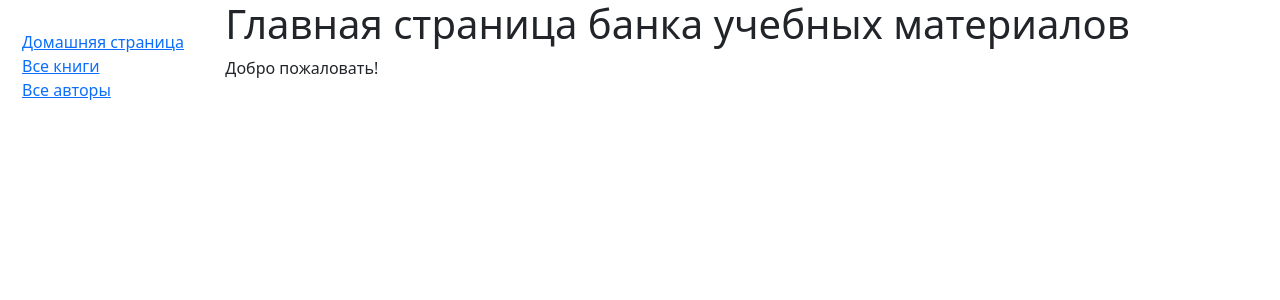
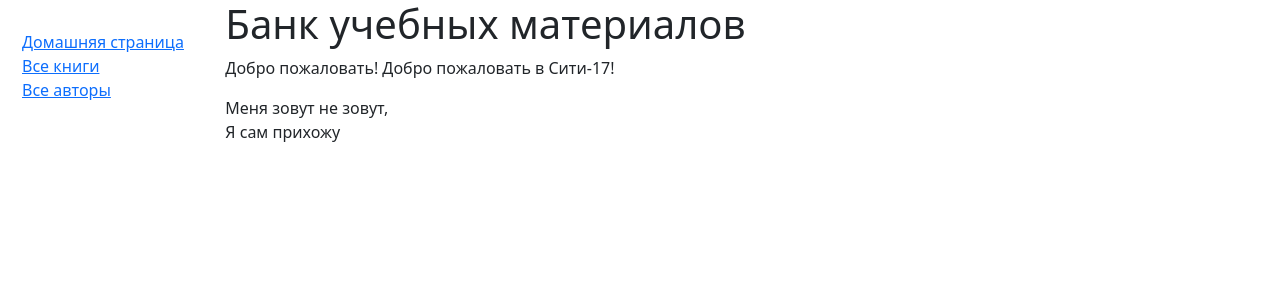
Before and after one commit to aneroid11/EduCatalog, a Django app: page /catalog/ in a window 1280 px wide. Shown: the top 300 px of the page. Run offline with Django 4.2, Linux system fonts and the light colour scheme; data that the repository does not hold is empty.

Commit message:
new index.html

```diff
--- a/catalog/static/catalog/css/styles.css
+++ b/catalog/static/catalog/css/styles.css
@@ -3,3 +3,7 @@
     padding: 10px;
     list-style: none;
 }
+
+.multiline {
+    white-space: pre-wrap;
+}
--- a/catalog/templates/catalog/index.html
+++ b/catalog/templates/catalog/index.html
@@ -1,6 +1,8 @@
 {% extends "catalog/base_generic.html" %}
 
 {% block content %}
-    <h1>Главная страница банка учебных материалов</h1>
-    <p>Добро пожаловать!</p>
+    <h1>Банк учебных материалов</h1>
+    <p>Добро пожаловать! Добро пожаловать в Сити-17!</p>
+    Меня зовут не зовут, <br>
+    Я сам прихожу
 {% endblock %}
```
